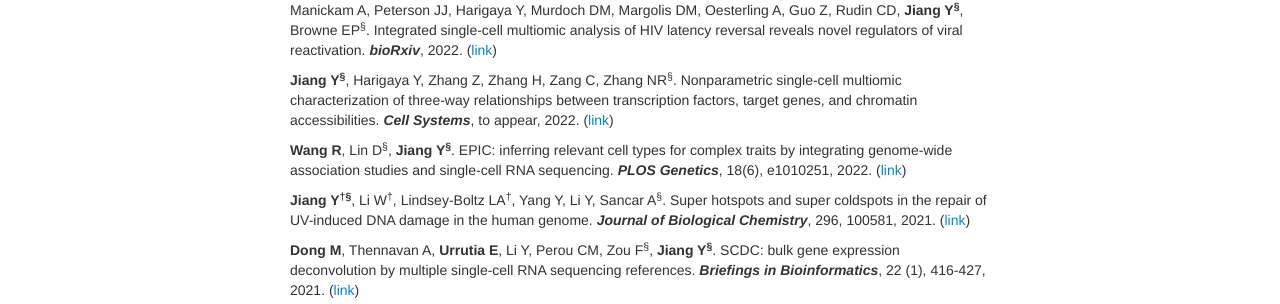
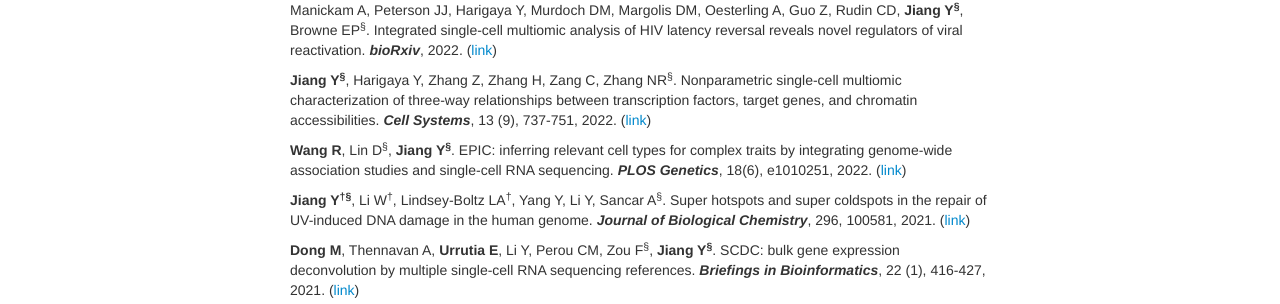
Before and after one commit to yuchaojiang/yuchaojiang.github.io, a Jekyll site: the page built from pages/pubs.md, in a window 1280 px wide. Shown: the part 212-516 px from the top of the page. Built offline with Jekyll 4.4.1, drawn with Linux system fonts in a browser that asks for light colours.

Commit message:
Update pubs.md

```diff
--- a/pages/pubs.md
+++ b/pages/pubs.md
@@ -12,7 +12,7 @@ Lab members are highlighted in **boldface**; &dagger; indicates co-first authors
 
 Manickam A, Peterson JJ, Harigaya Y, Murdoch DM, Margolis DM, Oesterling A, Guo Z, Rudin CD, **Jiang Y<sup>&sect;</sup>**, Browne EP<sup>&sect;</sup>. Integrated single-cell multiomic analysis of HIV latency reversal reveals novel regulators of viral reactivation. ***bioRxiv***, 2022. ([link](https://www.biorxiv.org/content/10.1101/2022.07.26.501558v1))
 
-**Jiang Y<sup>&sect;</sup>**, Harigaya Y, Zhang Z, Zhang H, Zang C, Zhang NR<sup>&sect;</sup>. Nonparametric single-cell multiomic characterization of three-way relationships between transcription factors, target genes, and chromatin accessibilities. ***Cell Systems***, to appear, 2022. ([link](https://www.biorxiv.org/content/10.1101/2021.09.22.461437v2))
+**Jiang Y<sup>&sect;</sup>**, Harigaya Y, Zhang Z, Zhang H, Zang C, Zhang NR<sup>&sect;</sup>. Nonparametric single-cell multiomic characterization of three-way relationships between transcription factors, target genes, and chromatin accessibilities. ***Cell Systems***, 13 (9), 737-751, 2022. ([link](https://www.sciencedirect.com/science/article/abs/pii/S2405471222003489))
 
 **Wang R**, Lin D<sup>&sect;</sup>, **Jiang Y<sup>&sect;</sup>**. EPIC: inferring relevant cell types for complex traits by integrating genome-wide association studies and single-cell RNA sequencing. ***PLOS Genetics***, 18(6), e1010251, 2022. ([link](https://journals.plos.org/plosgenetics/article/authors?id=10.1371/journal.pgen.1010251))
 
```
